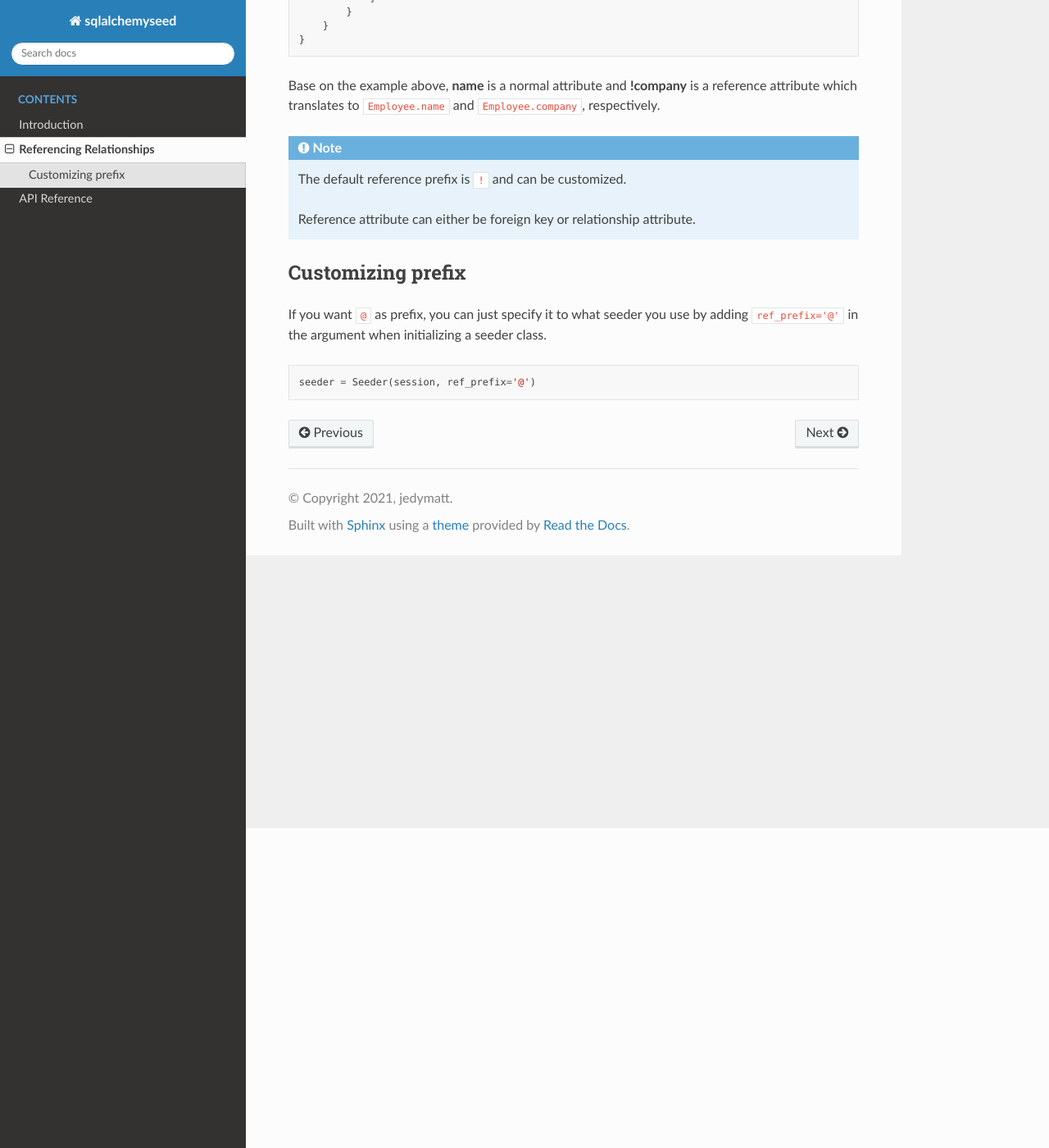
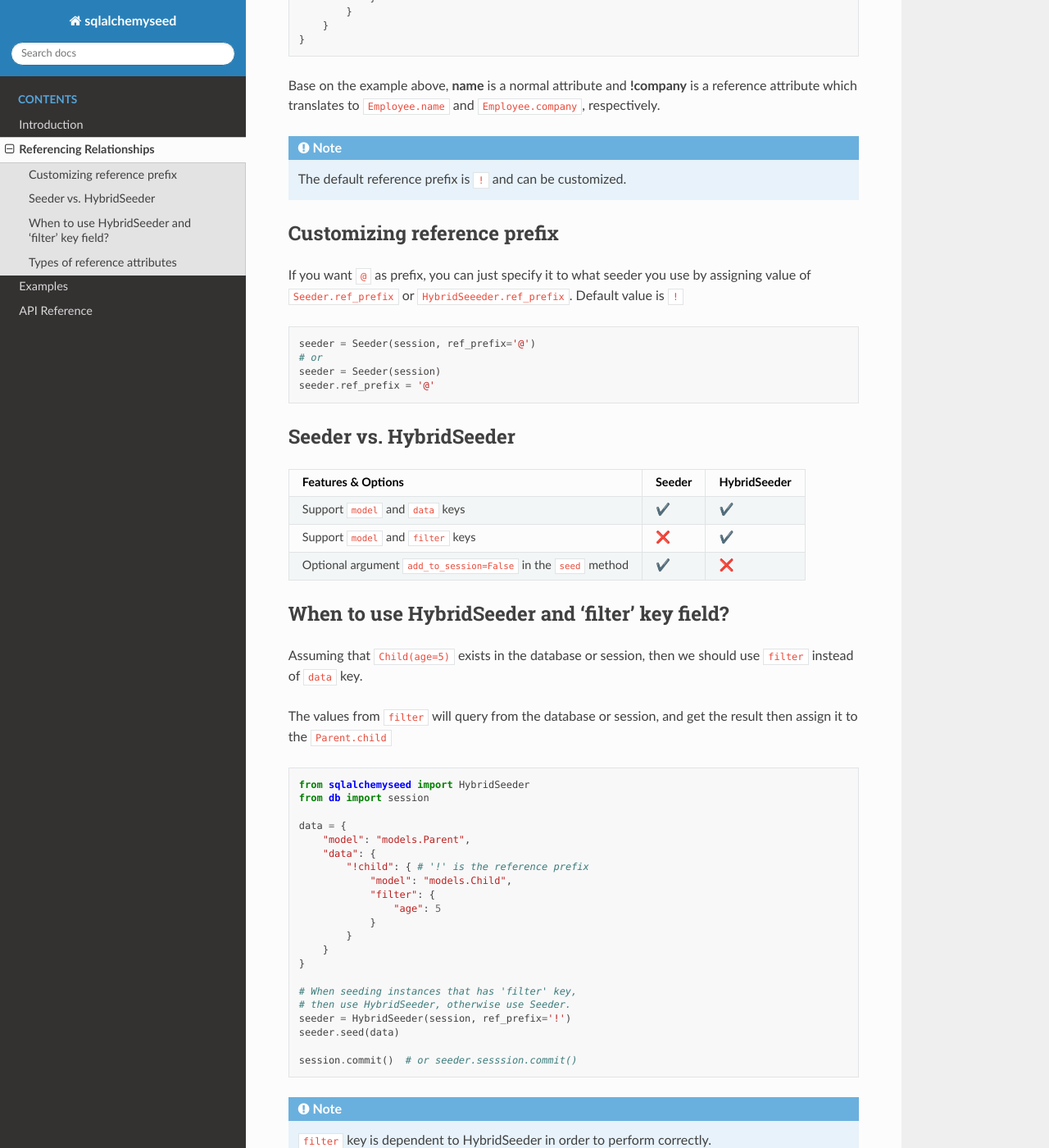
Before and after one commit to jedymatt/sqlalchemyseed, a Sphinx documentation site: the page built from docs/source/relationships.rst, in a window 1280 px wide and 1400 px high, scrolled down 390 px. Shown: the whole window at 82% size. Built offline with Sphinx 7.4.7 and the Read the Docs theme 2.0.0, drawn with Linux system fonts in a browser that asks for light colours; some of the changed text lies outside the part shown.

```diff
--- a/docs/source/index.rst
+++ b/docs/source/index.rst
@@ -6,9 +6,8 @@
 Welcome to sqlalchemyseed's documentation!
 ==========================================
 
-.. seealso::
 
-    Project Links: `Github`_ | `PyPI`_
+Project Links: `Github`_ | `PyPI`_
 
 .. _Github: https://github.com/jedymatt/sqlalchemyseed
 .. _PyPI: https://pypi.org/project/sqlalchemyseed
@@ -19,6 +18,7 @@ Welcome to sqlalchemyseed's documentation!
 
     intro
     relationships
+    examples
     api
 
 Indices and tables
--- a/docs/source/relationships.rst
+++ b/docs/source/relationships.rst
@@ -25,14 +25,139 @@ which translates to ``Employee.name`` and ``Employee.company``, respectively.
 .. note::
     The default reference prefix is ``!`` and can be customized.
 
-    Reference attribute can either be foreign key or relationship attribute.
+Customizing reference prefix
+----------------------------
 
-Customizing prefix
-------------------
 If you want ``@`` as prefix,
 you can just specify it to what seeder you use by
-adding ``ref_prefix='@'`` in the argument when initializing a seeder class.
+assigning value of ``Seeder.ref_prefix`` or ``HybridSeeeder.ref_prefix``.
+Default value is ``!``
 
 .. code-block:: python
 
     seeder = Seeder(session, ref_prefix='@')
+    # or
+    seeder = Seeder(session)
+    seeder.ref_prefix = '@'
+
+
+Seeder vs. HybridSeeder
+-----------------------
+
+.. list-table::
+    :widths: auto
+    :header-rows: 1
+
+    * - Features & Options
+      - Seeder
+      - HybridSeeder
+
+    * - Support ``model`` and ``data`` keys
+      - ✔️
+      - ✔️
+
+    * - Support ``model`` and ``filter`` keys
+      - ❌
+      - ✔️
+
+    * - Optional argument ``add_to_session=False`` in the ``seed`` method
+      - ✔️
+      - ❌
+
+When to use HybridSeeder and 'filter' key field?
+------------------------------------------------
+
+Assuming that ``Child(age=5)`` exists in the database or session,
+then we should use ``filter`` instead of ``data`` key.
+
+The values from ``filter`` will query from the database or session,
+and get the result then assign it to the ``Parent.child``
+
+.. code-block:: python
+
+    from sqlalchemyseed import HybridSeeder
+    from db import session
+
+    data = {
+        "model": "models.Parent",
+        "data": {
+            "!child": { # '!' is the reference prefix
+                "model": "models.Child",
+                "filter": {
+                    "age": 5
+                }
+            }
+        }
+    }
+
+    # When seeding instances that has 'filter' key,
+    # then use HybridSeeder, otherwise use Seeder.
+    seeder = HybridSeeder(session, ref_prefix='!')
+    seeder.seed(data)
+
+    session.commit()  # or seeder.sesssion.commit()
+
+.. note::
+    ``filter`` key is dependent to HybridSeeder in order to perform correctly.
+
+Types of reference attributes
+-----------------------------
+
+Reference attribute types:
+
+- foreign key attribute
+- relationship attribute
+
+You can reference a foreign key and relationship attribute in the same way.
+For example:
+
+.. code-block:: python
+
+    from sqlalchemyseed import HybridSeeder
+    from db import session
+
+    instance = {
+            'model': 'tests.models.Employee',
+            'data': [
+                {
+                    'name': 'John Smith',
+                    '!company_id': {  # this is the foreign key attribute
+                        'model': 'tests.models.Company',
+                        'filter': {
+                            'name': 'MyCompany'
+                        }
+                    }
+                },
+                {
+                    'name': 'Juan Dela Cruz',
+                    '!company': { # this is the relationship attribute
+                        'model': 'tests.models.Company',
+                        'filter': {
+                            'name': 'MyCompany'
+                        }
+                    }
+            ]
+        }
+
+    seeder = HybridSeeder(session)
+    seeder.seed(instance)
+    seeder.session.commit()
+
+.. note::
+    ``model`` can be removed if the attribute is a reference attribute like this:
+
+    .. code-block:: json
+
+        {
+            "model": "models.Employee",
+            "data": {
+                "name": "Juan Dela Cruz",
+                "!company": {
+                    "data": {
+                        "name": "Juan's Company"
+                    }
+                }
+            }
+        }
+
+    Notice above that ``model`` is removed in ``!company``.
```
Also changed, not shown: README.md (+5 -176 lines), docs/source/examples.rst (added, +57 -0 lines).
